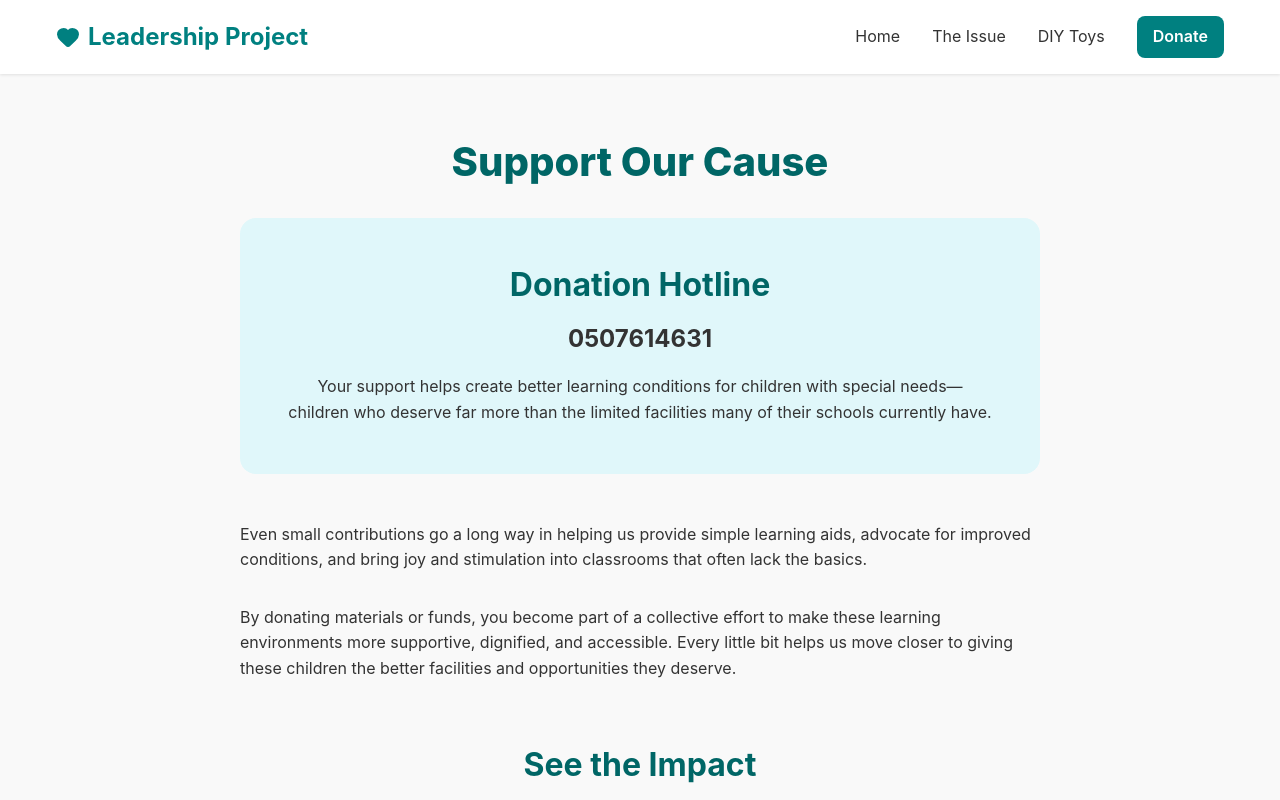
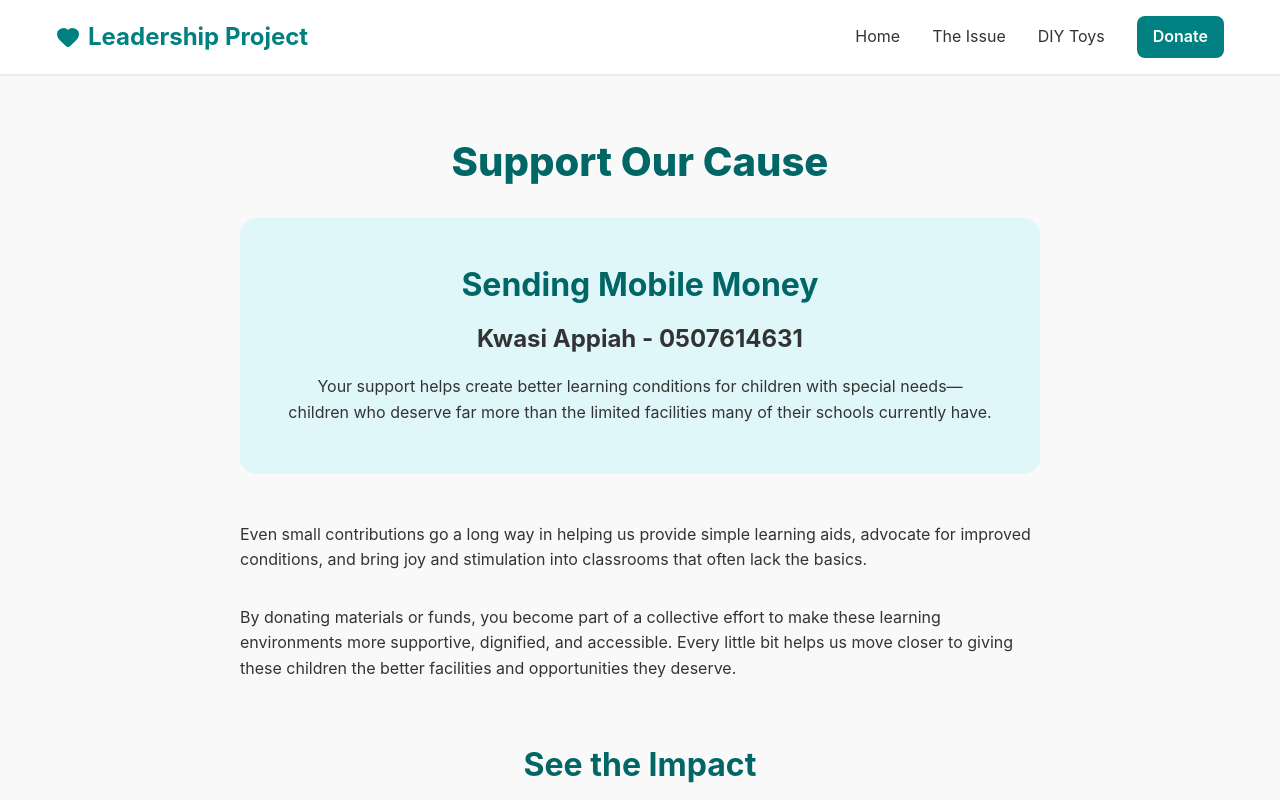
Before and after one commit to kkol26/leadership-project, a React (Vite) app: page /donate in a window 1280 px wide. Shown: the top 800 px of the page. Built offline with nearby package versions, Linux system fonts and the light colour scheme.

Commit message:
feat: add Donate page displaying donation information

```diff
--- a/src/pages/Donate.jsx
+++ b/src/pages/Donate.jsx
@@ -17,9 +17,9 @@ const Donate = () => {
                 <h1>Support Our Cause</h1>
 
                 <div className="donation-box">
-                    <h2 className="donation-title">Donation Hotline</h2>
+                    <h2 className="donation-title">Sending Mobile Money</h2>
                     <p className="donation-number">
-                        0507614631
+                        Kwasi Appiah - 0507614631
                     </p>
                     <p>
                         Your support helps create better learning conditions for children with special needs—children who deserve far more than the limited facilities many of their schools currently have.
```
